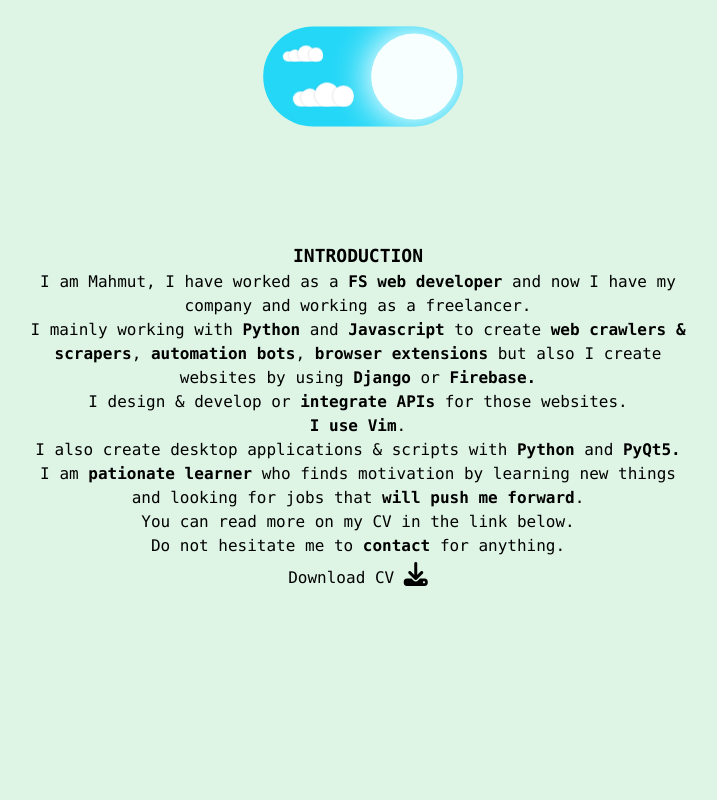
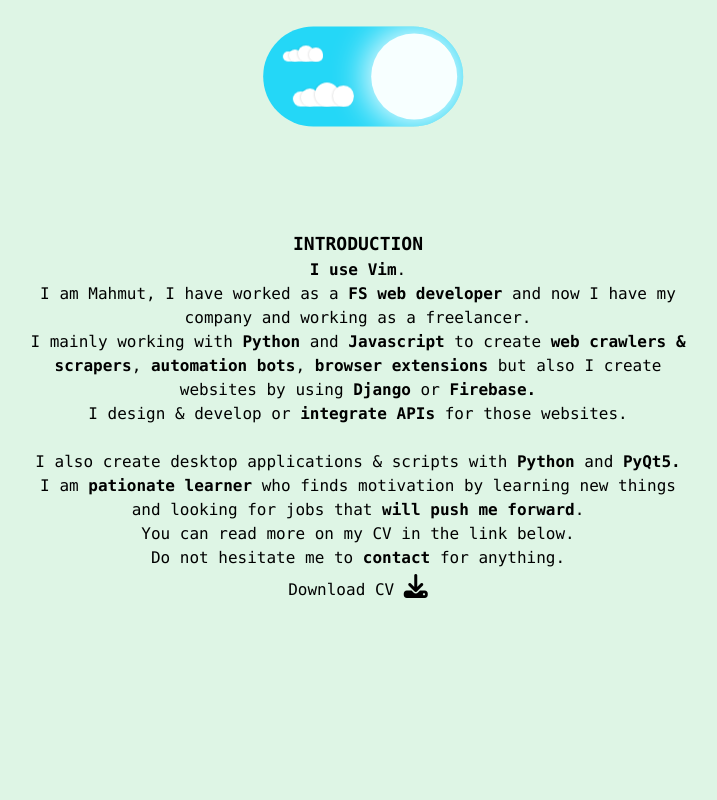
Before and after one commit to mahnuser/showcase, a website built with webpack: page public/index.html in a window 1280 px wide. Shown: the top 800 px of the page, without its empty margins (282-999 px from the left). Built offline with nearby package versions, Linux system fonts and the light colour scheme.

Commit message:
add: new cv

```diff
--- a/public/index.html
+++ b/public/index.html
@@ -82,6 +82,7 @@
           </div>
           <b class="font-bold"></b>
           <div class="font-thin">
+            <b class="font-bold"> I use Vim</b>. <br>
             I am Mahmut, I have worked as a <b class="font-bold">FS web developer</b> and
             now I have my company and working as a freelancer.
             <br>
@@ -89,7 +90,6 @@
             <br>
             I design & develop or <b class="font-bold">  integrate APIs </b> for those websites.
             <br>
-            <b class="font-bold"> I use Vim</b>.
             <br>
             I also create desktop applications & scripts with <b class="font-bold">Python</b> and
             <b class="font-bold"> PyQt5.</b>
```
Also changed, not shown: 2 other files.
